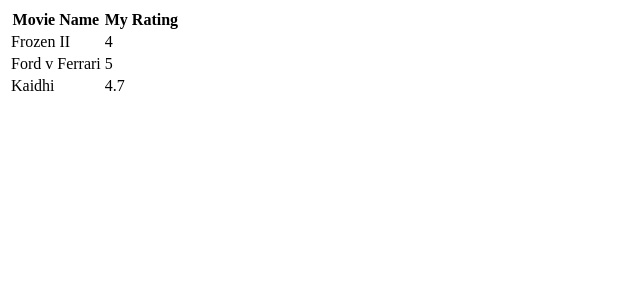
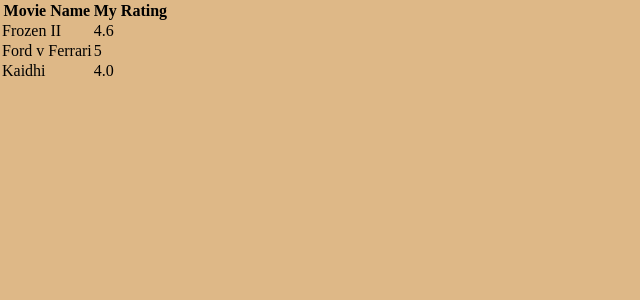
Before and after one commit to DivyaKampalli/movie-rating, a Flask app: page / in a window 1280 px wide. Shown: the top 300 px of the page, without its empty margins (0-640 px from the left). Run offline with Flask 2, Linux system fonts and the light colour scheme.

Commit message:
Adding styles

```diff
--- a/app/moviedb.json
+++ b/app/moviedb.json
@@ -1 +1 @@
-[{"id": 1, "name": "Frozen II", "rating": 4}, {"id": 2, "name": "Ford v Ferrari", "rating": 5}, {"id": 3, "name": "Kaidhi", "rating": 4.7}]
+[{"id": 1, "name": "Frozen II", "rating": 4.6}, {"id": 2, "name": "Ford v Ferrari", "rating": 5}, {"id": 3, "name": "Kaidhi", "rating": 4.0}]
--- /dev/null
+++ b/app/static/movieList.css
@@ -0,0 +1,5 @@
+* {
+    margin: 0;
+    padding: 0;
+    background-color: burlywood;
+}
--- a/app/templates/base.html
+++ b/app/templates/base.html
@@ -3,6 +3,7 @@
     <title> My Movie List</title>
     <script src="https://code.jquery.com/jquery-3.4.1.js" ></script>
     <script src="{{ url_for('static', filename='eventhandler.js') }}"></script>
+    <link rel="stylesheet" type="text/css" href="{{url_for('static', filename='movieList.css')}}">
 </head>
 <header> </header>
 <body>
```
Also changed, not shown: app/templates/movies.html (line endings or trailing spaces).
